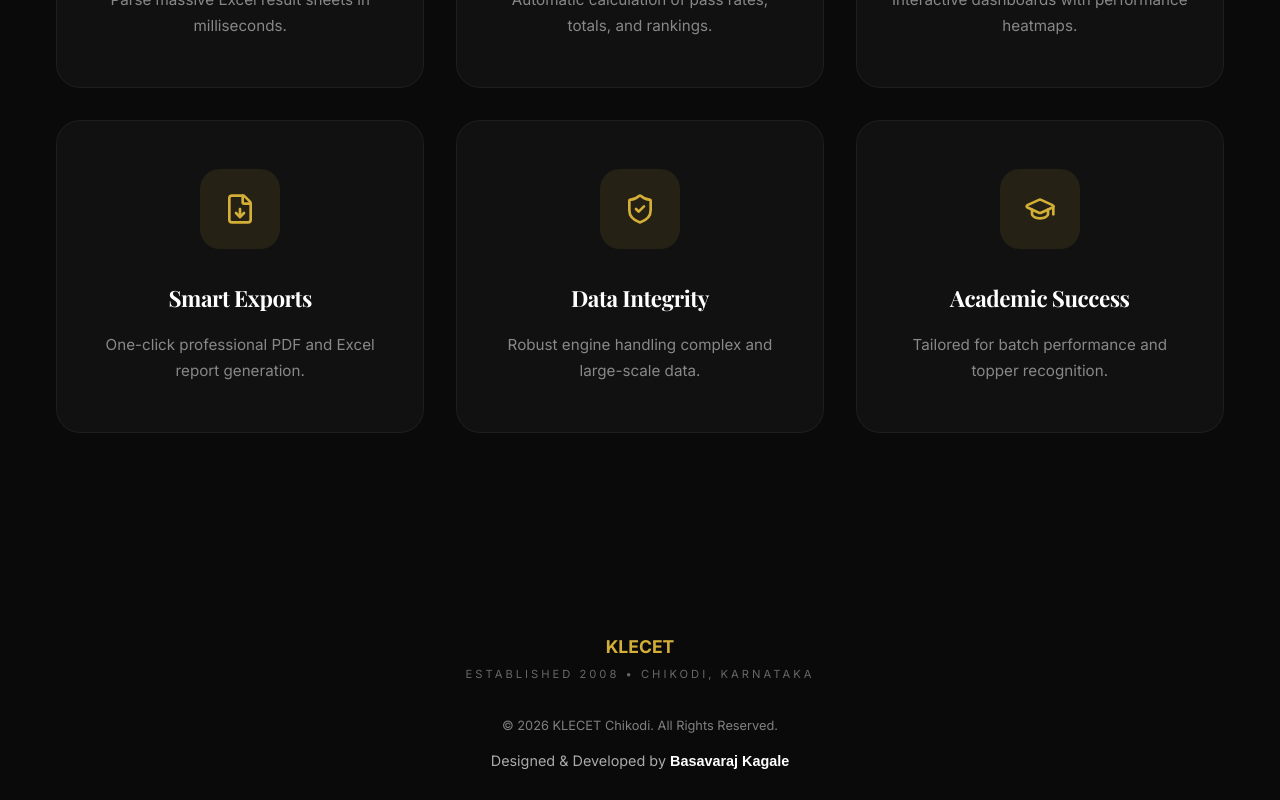
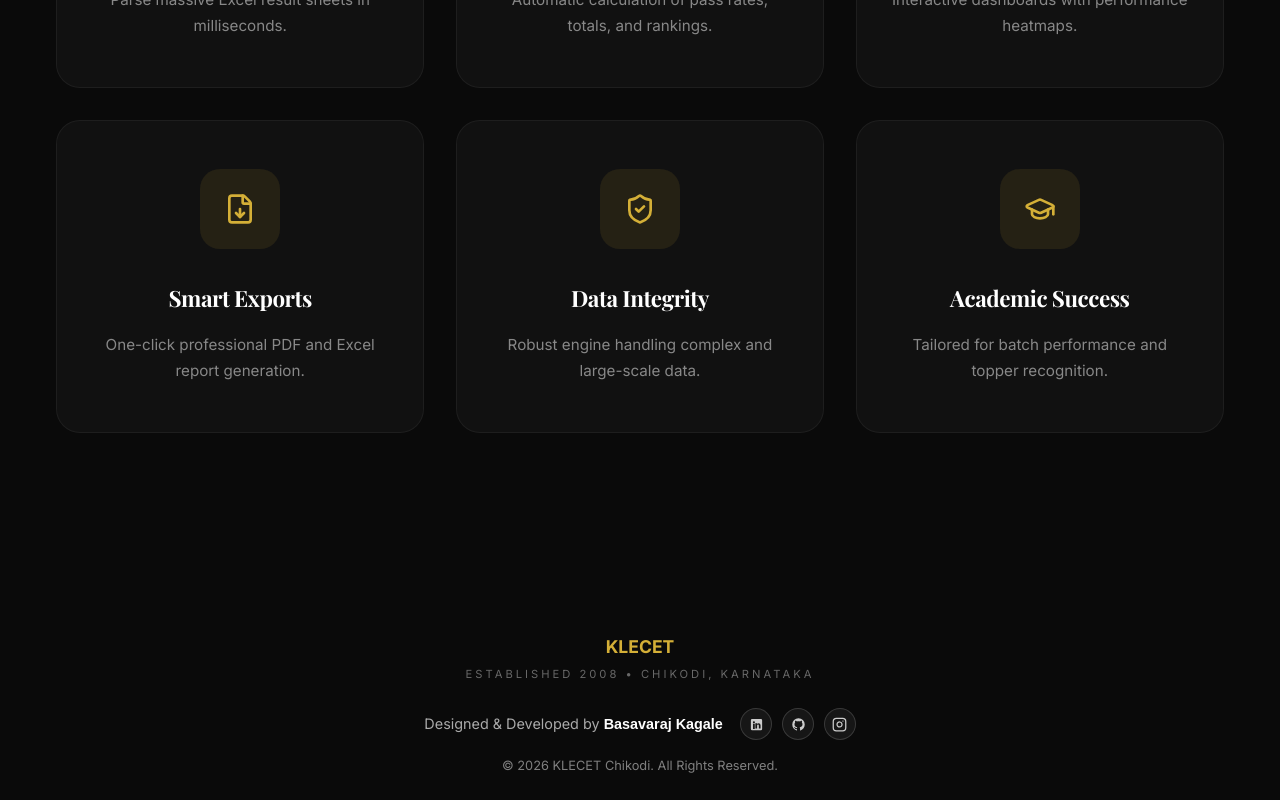
Before and after one commit to BasavarajKagale/CollegeResultAnalyzer, a React (Vite) app in the folder frontend/: page / in a window 1280 px wide. Shown: the part 1456-2256 px from the top of the page. Built offline with nearby package versions, Linux system fonts and the light colour scheme; no server answers.

Commit message:
feat: Add circular animated social icons for LinkedIn, GitHub, and Instagram after designer name

```diff
--- /dev/null
+++ b/frontend/src/components/Footer.tsx
@@ -0,0 +1,104 @@
+import React from 'react';
+import { useNavigate } from 'react-router-dom';
+
+const LinkedinIcon = () => (
+    <svg width="15" height="15" viewBox="0 0 24 24" fill="currentColor">
+        <path d="M19 3a2 2 0 0 1 2 2v14a2 2 0 0 1-2 2H5a2 2 0 0 1-2-2V5a2 2 0 0 1 2-2h14m-.5 15.5v-5.3a3.26 3.26 0 0 0-3.26-3.26c-.85 0-1.84.52-2.28 1.3v-1.11h-2.79v8.37h2.79v-4.93c0-.77.62-1.4 1.39-1.4a1.4 1.4 0 0 1 1.4 1.4v4.93h2.75M6.46 10.9v8.37H9.25V10.9H6.46M7.86 6.74a1.64 1.64 0 1 0 0 3.28 1.64 1.64 0 0 0 0-3.28z"/>
+    </svg>
+);
+
+const GithubIcon = () => (
+    <svg width="15" height="15" viewBox="0 0 24 24" fill="currentColor">
+        <path d="M12 2A10 10 0 0 0 2 12c0 4.42 2.87 8.17 6.84 9.5.5.08.66-.23.66-.5v-1.69c-2.77.6-3.36-1.34-3.36-1.34-.46-1.16-1.11-1.47-1.11-1.47-.91-.62.07-.6.07-.6 1 .07 1.53 1.03 1.53 1.03.87 1.52 2.34 1.07 2.91.83.1-.65.35-1.09.63-1.34-2.22-.25-4.55-1.11-4.55-4.92 0-1.11.38-2 1.03-2.71-.1-.25-.45-1.29.1-2.64 0 0 .84-.27 2.75 1.02.79-.22 1.65-.33 2.5-.33.85 0 1.71.11 2.5.33 1.91-1.29 2.75-1.02 2.75-1.02.55 1.35.2 2.39.1 2.64.65.71 1.03 1.6 1.03 2.71 0 3.82-2.34 4.66-4.57 4.91.36.31.69.92.69 1.85V21c0 .27.16.59.67.5C19.14 20.16 22 16.42 22 12A10 10 0 0 0 12 2z"/>
+    </svg>
+);
+
+const InstagramIcon = () => (
+    <svg width="15" height="15" viewBox="0 0 24 24" fill="none" stroke="currentColor" strokeWidth="2" strokeLinecap="round" strokeLinejoin="round">
+        <rect x="2" y="2" width="20" height="20" rx="5" ry="5"></rect>
+        <path d="M16 11.37A4 4 0 1 1 12.63 8 4 4 0 0 1 16 11.37z"></path>
+        <line x1="17.5" y1="6.5" x2="17.51" y2="6.5"></line>
+    </svg>
+);
+
+const Footer: React.FC = () => {
+    const navigate = useNavigate();
+
+    const socialLinks = [
+        {
+            name: 'LinkedIn',
+            icon: <LinkedinIcon />,
+            url: 'https://www.linkedin.com/in/basavaraj-kagale-5b91b3278/'
+        },
+        {
+            name: 'GitHub',
+            icon: <GithubIcon />,
+            url: 'https://github.com/BasavarajKagale'
+        },
+        {
+            name: 'Instagram',
+            icon: <InstagramIcon />,
+            url: 'https://www.instagram.com/mr_basavaraj__kagale?igsh=a3k2eGJncmdzeXU1'
+        }
+    ];
+
+    return (
+        <footer style={{ padding: '3rem 2rem 1.5rem', textAlign: 'center', background: 'transparent', width: '100%' }}>
+            <div style={{ color: 'var(--primary)', fontWeight: 700, fontSize: '1.1rem', marginBottom: '0.3rem' }}>KLECET</div>
+            <div style={{ opacity: 0.4, fontSize: '0.7rem', letterSpacing: '3px', textTransform: 'uppercase', marginBottom: '1.5rem' }}>
+                ESTABLISHED 2008 • CHIKODI, KARNATAKA
+            </div>
+
+            <div style={{ display: 'flex', flexDirection: 'column', alignItems: 'center', gap: '1rem' }}>
+                <div style={{ display: 'flex', alignItems: 'center', justifyContent: 'center', gap: '0.8rem', flexWrap: 'wrap' }}>
+                    <span style={{ fontSize: '0.9rem', color: '#aaa' }}>
+                        Designed & Developed by{' '}
+                        <button
+                            onClick={() => navigate('/admin/login')}
+                            style={{ background: 'none', border: 'none', cursor: 'pointer', fontSize: 'inherit' }}
+                            className="designer-link"
+                            title="Click to open Admin Portal"
+                        >
+                            Basavaraj Kagale
+                        </button>
+                    </span>
+
+                    {/* Circular Animated Social Icons */}
+                    <div style={{ display: 'inline-flex', alignItems: 'center', gap: '0.6rem', marginLeft: '0.3rem' }}>
+                        {socialLinks.map((social) => (
+                            <a
+                                key={social.name}
+                                href={social.url}
+                                target="_blank"
+                                rel="noopener noreferrer"
+                                title={`Visit ${social.name} Profile`}
+                                className="social-icon-btn"
+                                style={{
+                                    display: 'inline-flex',
+                                    alignItems: 'center',
+                                    justifyContent: 'center',
+                                    width: '32px',
+                                    height: '32px',
+                                    borderRadius: '50%',
+                                    background: 'rgba(255, 255, 255, 0.05)',
+                                    border: '1px solid rgba(255, 255, 255, 0.15)',
+                                    color: '#ccc',
+                                    textDecoration: 'none',
+                                    transition: 'all 0.3s cubic-bezier(0.175, 0.885, 0.32, 1.275)'
+                                }}
+                            >
+                                {social.icon}
+                            </a>
+                        ))}
+                    </div>
+                </div>
+
+                <p style={{ opacity: 0.5, fontSize: '0.8rem' }}>
+                    © 2026 KLECET Chikodi. All Rights Reserved.
+                </p>
+            </div>
+        </footer>
+    );
+};
+
+export default Footer;
--- a/frontend/src/index.css
+++ b/frontend/src/index.css
@@ -393,3 +393,12 @@ td:last-child { border-right: 1px solid var(--glass-border); border-radius: 0 12
     box-shadow: none !important;
   }
 }
+
+/* Circular Animated Social Media Icons */
+.social-icon-btn:hover {
+  transform: translateY(-4px) scale(1.22) rotate(10deg);
+  background: rgba(212, 175, 55, 0.15) !important;
+  border-color: var(--primary) !important;
+  color: var(--primary) !important;
+  box-shadow: 0 0 15px rgba(212, 175, 55, 0.5);
+}
--- a/frontend/src/pages/LandingPage.tsx
+++ b/frontend/src/pages/LandingPage.tsx
@@ -1,6 +1,7 @@
 import { useEffect, useRef } from 'react';
 import { useNavigate } from 'react-router-dom';
 import { ArrowRight, GraduationCap, Zap, BarChart3, PieChart as PieIcon, FileDown, ShieldCheck } from 'lucide-react';
+import Footer from '../components/Footer';
 
 // --- Simple Perlin Noise Implementation (Self-contained) ---
 const dot = (g: number[], x: number, y: number, z: number) => g[0] * x + g[1] * y + g[2] * z;
@@ -232,21 +233,7 @@ const LandingPage = () => {
                     </div>
                 </section>
 
-                <footer style={{ padding: '3rem 2rem 10px', textAlign: 'center', background: 'transparent' }}>
-                    <div style={{ color: 'var(--primary)', fontWeight: 700, fontSize: '1.1rem', marginBottom: '0.3rem' }}>KLECET</div>
-                    <div style={{ opacity: 0.4, fontSize: '0.7rem', letterSpacing: '3px', textTransform: 'uppercase', marginBottom: '2rem' }}>
-                        ESTABLISHED 2008 • CHIKODI, KARNATAKA
-                    </div>
-
-                    <div style={{ display: 'flex', flexDirection: 'column', gap: '0.8rem' }}>
-                        <p style={{ opacity: 0.5, fontSize: '0.8rem' }}>
-                            © 2026 KLECET Chikodi. All Rights Reserved.
-                        </p>
-                        <p style={{ fontSize: '0.9rem', color: '#aaa' }}>
-                            Designed & Developed by <button onClick={() => navigate('/admin/login')} style={{ background: 'none', border: 'none', cursor: 'pointer', fontSize: 'inherit' }} className="designer-link">Basavaraj Kagale</button>
-                        </p>
-                    </div>
-                </footer>
+                <Footer />
             </div>
         </div>
     );
```
